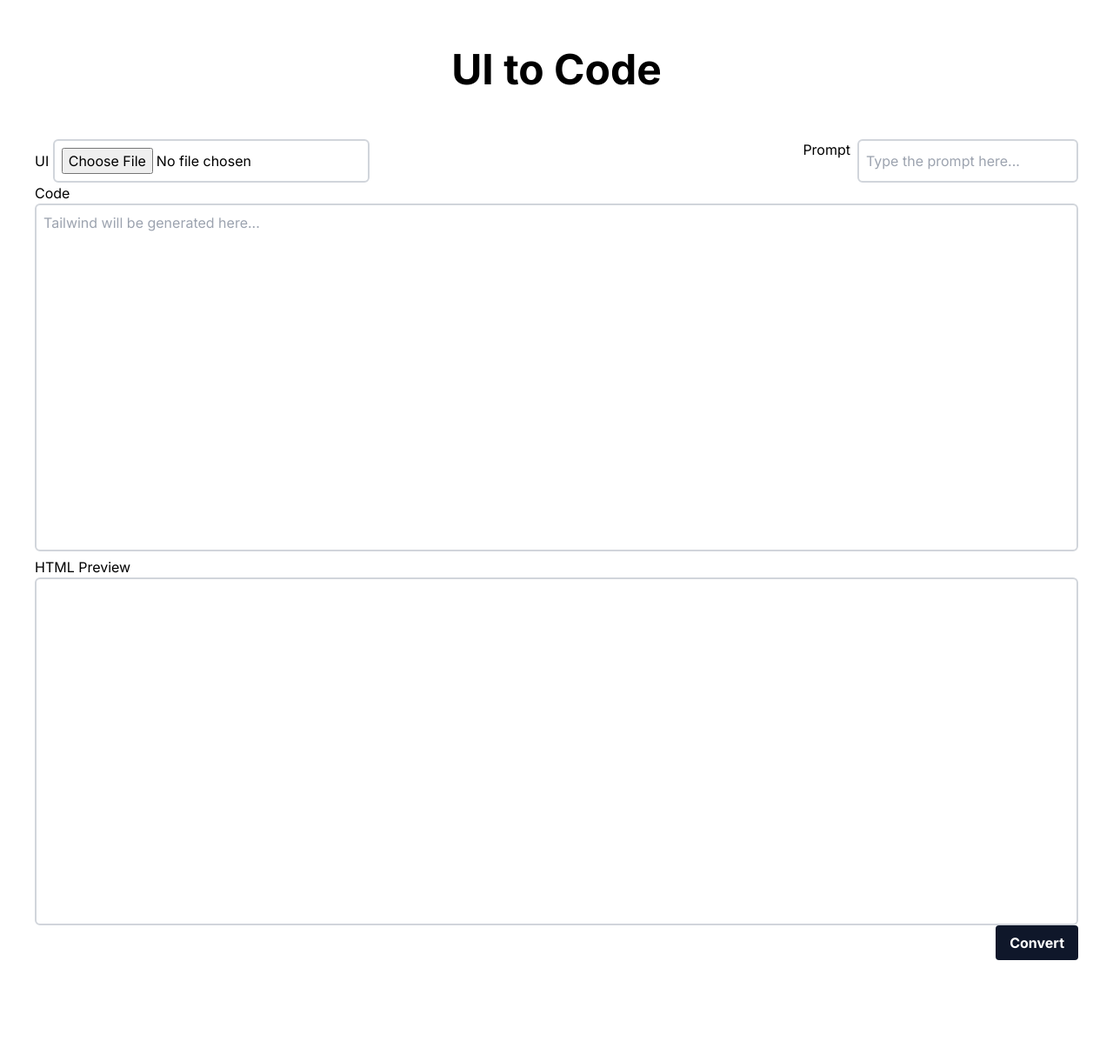
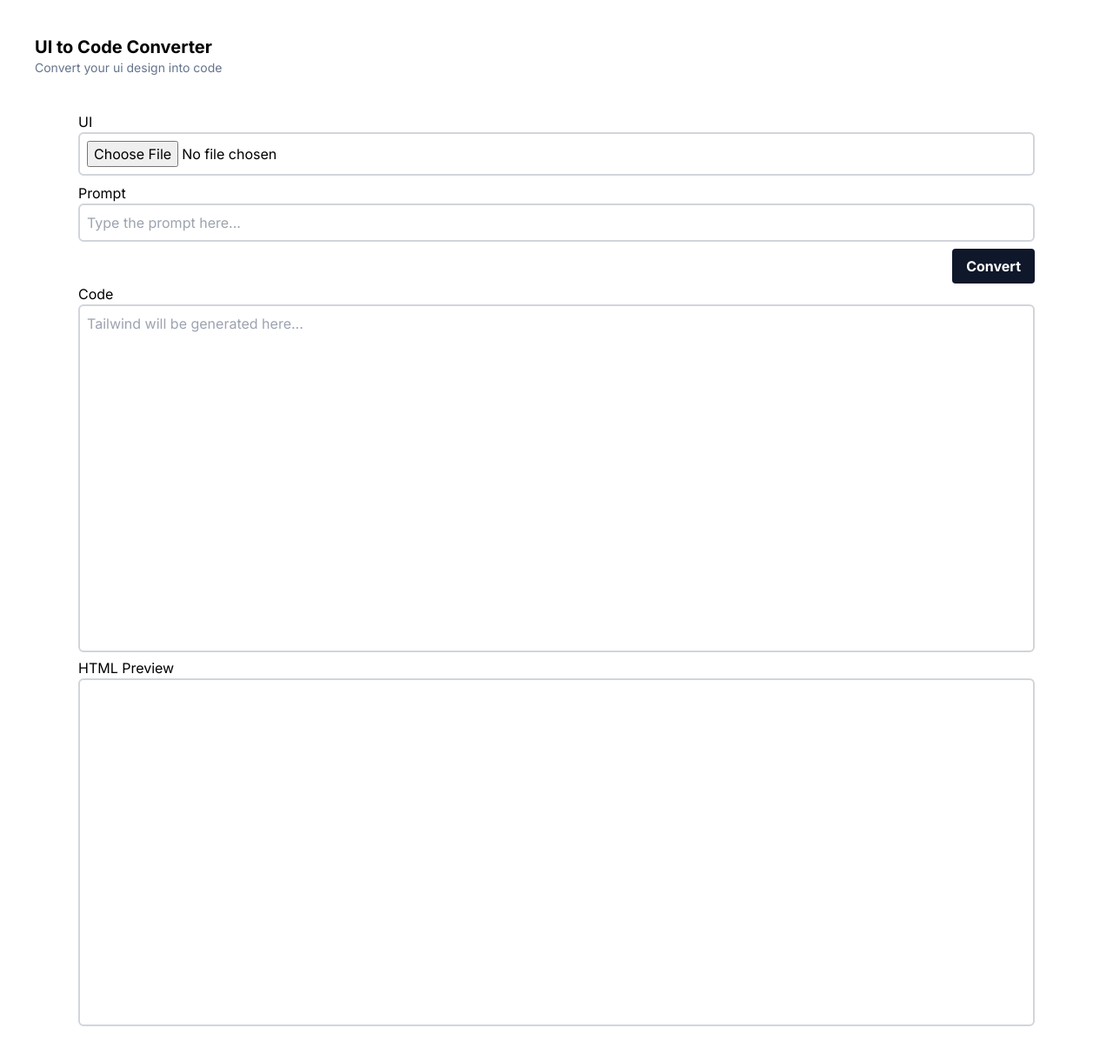
Before and after one commit to FAHADPN/Next-Tail, a Django app: page /UItoCode in a window 1280 px wide. Shown: the whole page at 87% size. Before the commit the page ends 1104 px from the top, so only its background shows below. Run offline with Django 5.2, Linux system fonts and the light colour scheme; some libraries are stand-ins or nearby versions.

Commit message:
changed ui to code style

```diff
--- a/templates/ui_to_code.html
+++ b/templates/ui_to_code.html
@@ -1,5 +1,6 @@
 <!DOCTYPE html>
 <html lang="en">
+
 <head>
   <meta charset="UTF-8" />
   <meta name="viewport" content="width=device-width, initial-scale=1.0" />
@@ -9,8 +10,7 @@
   <link rel="preconnect" href="https://fonts.gstatic.com" crossorigin />
   <link
     href="https://fonts.googleapis.com/css2?family=Caveat:wght@500&family=Inter:wght@100;200;300;400;500;600;700;800;900&display=swap"
-      rel="stylesheet"
-    />
+    rel="stylesheet" />
   <style>
     body {
       /* font-family: 'Caveat', cursive; */
@@ -20,54 +20,44 @@
 </head>
 
 <body>
-    <header class="w-full flex items-center justify-center h-[20vh]">
-      <h1 class="font-bold text-5xl">UI to Code</h1>
+  <header class="w-full px-10 py-10 flex items-center justify-center">
+    <div class="flex flex-col max-w-[1200px] w-full">
+      <h1 class="font-bold text-xl">UI to Code Converter</h1>
+      <p class="text-sm text-slate-500">Convert your ui design into code</p>
+    </div>
   </header>
-    <section class="max-w-[1200px] mx-auto">
-      <div class="flex flex-col w-full items-center justify-center">
-        <div class="flex justify-center w-full gap-2">
-          <div class="form-control w-full">
+
+  <section class="max-w-[1200px] mx-auto flex items-center justify-center">
+    <div class="flex flex-col w-11/12 items-center justify-center">
+      <div class="flex justify-center w-full gap-2 flex-col items-center">
+
+        <div class="form-control flex flex-col w-full ">
           <label for="css">UI</label>
-            <input
-              type="file"
-              name="css"
-              id="css"
-              cols="3"
-              rows="1"
-              placeholder="Type the CSS here..."
-              class=" resize-none border-2 border-gray-300 rounded-md p-2"
-            >
+          <input type="file" name="css" id="css" class="border-2 border-gray-300 rounded-md p-2">
         </div>
+
+        <div class="form-control flex flex-col w-full">
           <label for="prompt">Prompt</label>
-            <input
-              type="text"
-              name="prompt"
-              id="prompt"
-              cols="5"
-              rows="3"
-              placeholder="Type the prompt here..."
-              class=" resize-none border-2 border-gray-300 rounded-md p-2"
-            >
+          <input type="text" name="prompt" id="prompt" cols="5" rows="3" placeholder="Type the prompt here..."
+            class=" resize-none border-2 border-gray-300 rounded-md p-2">
         </div>
+        <button name="send_message" id="send_message"
+          class="bg-slate-900 hover:bg-slate-700 text-white font-bold py-2 px-4 rounded w-full md:w-fit self-end">
+          Convert
+        </button>
+      </div>
+
       <div class="form-control w-full">
         <label for="css">Code</label>
-            <textarea
-              name="tailwind"
-              id="tailwind"
-              cols="30"
-              rows="10"
-              placeholder="Tailwind will be generated here..."
-              class="w-full h-[50vh] resize-none border-2 border-gray-300 rounded-md p-2"
-            ></textarea>
+        <textarea name="tailwind" id="tailwind" cols="30" rows="10" placeholder="Tailwind will be generated here..."
+          class="w-full h-[50vh] resize-none border-2 border-gray-300 rounded-md p-2"></textarea>
       </div>
-        <div class="form-control w-full">
+      <div class="form-control w-full mb-10">
         <label for="css">HTML Preview</label>
         <div id="html-preview" class="w-full h-[50vh] border-2 border-gray-300 rounded-md overflow-scroll"></div>
       </div>
     </div>
-        <div class="flex w-full justify-end">
-        <button name="send_message" id="send_message" class="bg-slate-900 hover:bg-slate-700 text-white font-bold py-2 px-4 rounded">Convert</button>
-        </div>
+
     </div>
     <script src="https://code.jquery.com/jquery-latest.js"></script>
     <script>
@@ -75,7 +65,7 @@
       const chatOutput = $("#tailwind");
       const userInput = $("#prompt");
       const htmlPreview = $("#html-preview");
-        var html="";
+      var html = "";
       //console.log(userInput);
       console.log("not so good");
       //var idCount = 0;
@@ -142,7 +132,7 @@
         //const chat = $(`#${ids}`);
         letters.forEach((letter) => {
           chatOutput.append(`${letter}`);
-            html+=letter;
+          html += letter;
           chatOutput.scrollTop(chatOutput.prop("scrollHeight"));
         });
       }
@@ -155,7 +145,7 @@
       function onComplete() {
         // Stream completed
         htmlPreview.append(html);
-          html="";
+        html = "";
         console.log("Streaming completed.");
       }
 
@@ -179,4 +169,5 @@
     </script>
   </section>
 </body>
+
 </html>
```
Lines whose indentation alone changed are shown as unchanged.
